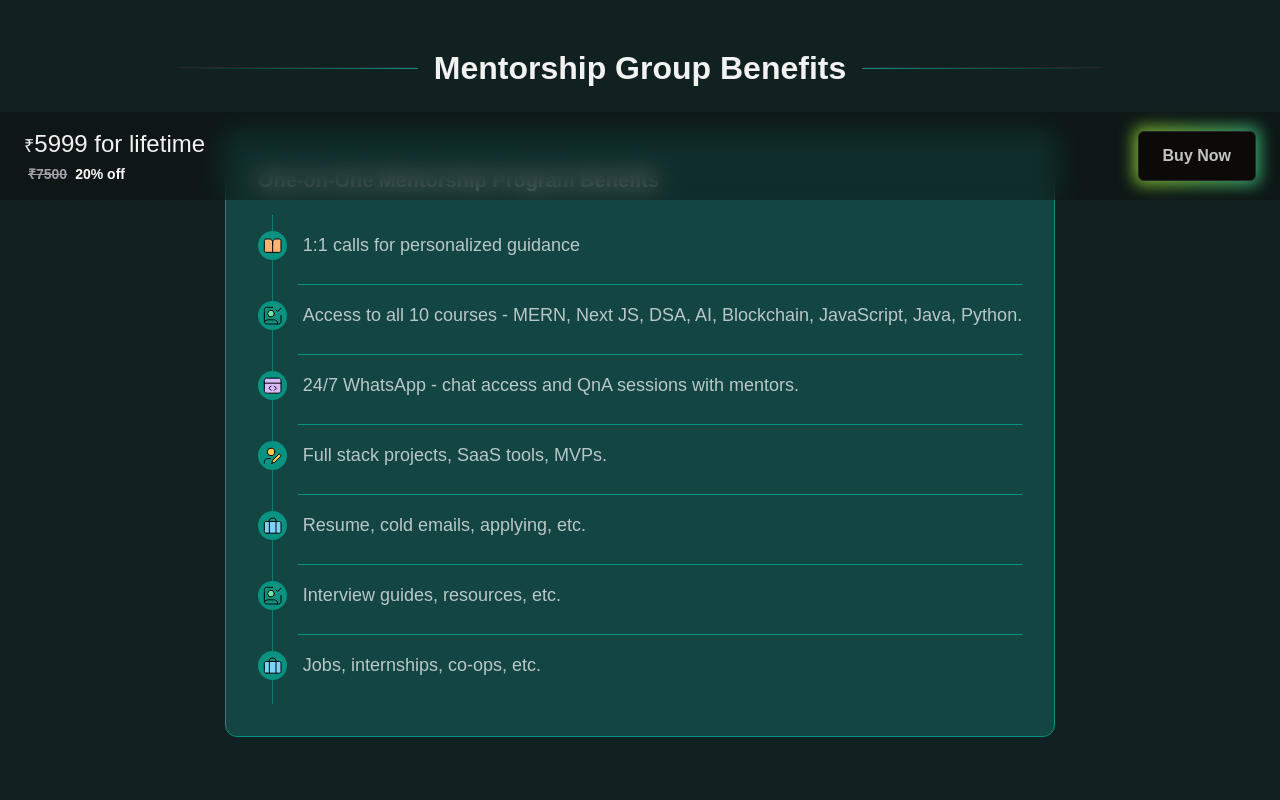
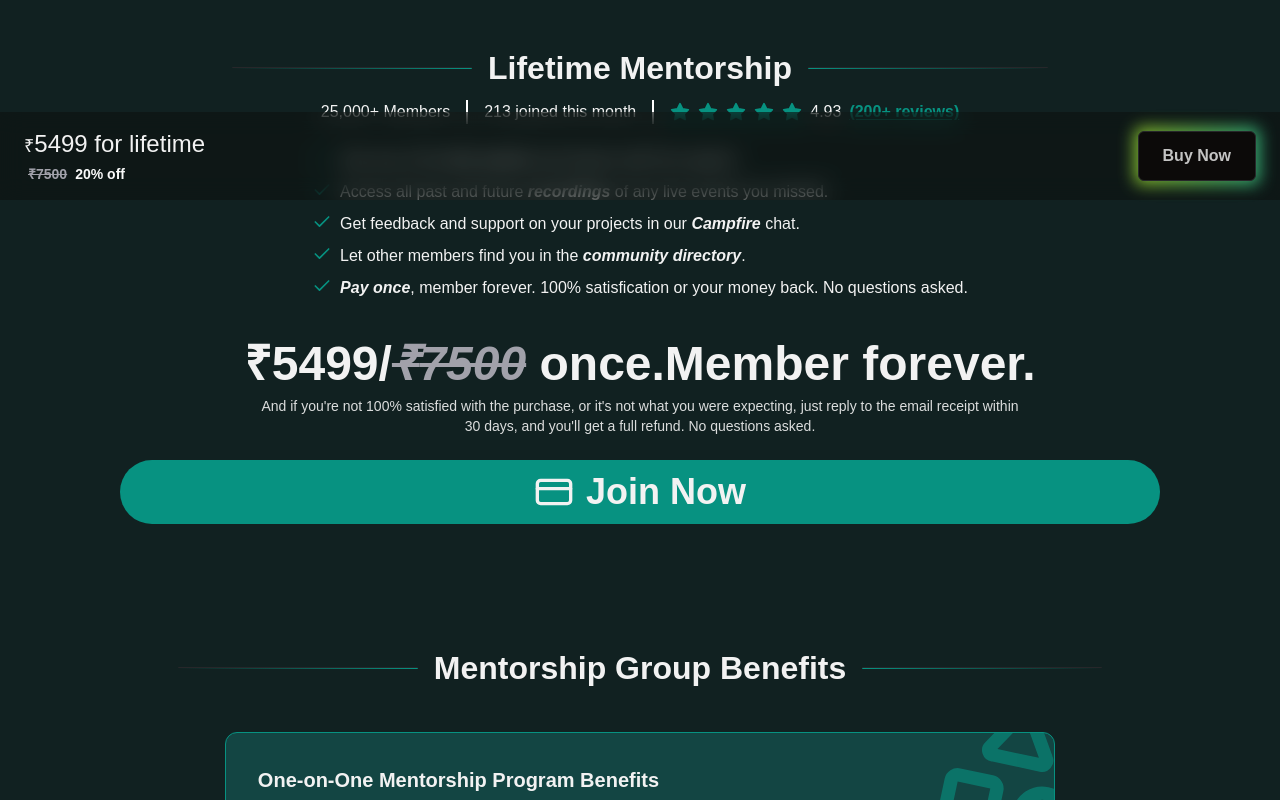
Before and after one commit to deepanshu1422/namastedev-v2, a Next.js app: page /mentorship in a window 1280 px wide. Shown: the part 600-1400 px from the top of the page. Built offline with nearby package versions, Linux system fonts and the light colour scheme; a web font is replaced by a local one.

Commit message:
add: lifetime-mentorship

```diff
--- a/src/app/(main)/mentorship/features.tsx
+++ b/src/app/(main)/mentorship/features.tsx
@@ -1,4 +1,5 @@
 import Reveal from "@/components/framer/reveal";
+import { Shapes } from "lucide-react";
 
 export default function Features() {
   let mentorsipPath = [
@@ -171,7 +172,7 @@ export default function Features() {
         </h2>
         <hr className="max-phone:hidden h-0.5 max-lg:w-20 w-60 max-w-60 rounded bg-gradient-to-l from-0% from-transparent to-100% to-prime" />
       </span>
-      <div className="relative flex flex-col items-start gap-5 rounded-xl border border-prime bg-second p-5 lg:p-8">
+      <div className="relative flex flex-col items-start gap-5 rounded-xl border border-prime bg-second p-5 lg:p-8 overflow-hidden">
         <div className="flex flex-col items-start gap-3 self-stretch">
           <Reveal>
             <span className="self-stretch text-xl font-semibold leading-[30px]">
@@ -199,6 +200,7 @@ export default function Features() {
           ))}
           <div className="absolute -left-[26px] top-0 h-full w-px bg-prime/70"></div>
         </div>
+          <Shapes className="h-40 w-40 rotate-12 absolute -top-10 -right-10 opacity-60 stroke-prime" />
       </div>
     </div>
   );
--- /dev/null
+++ b/src/app/(main)/mentorship/lifetime.tsx
@@ -0,0 +1,51 @@
+import { mentorship } from '@/util/globals'
+import { Check, CreditCard, Star } from 'lucide-react'
+import Link from 'next/link'
+import React from 'react'
+
+export default function Lifetime() {
+
+    const benefits = [
+        <p key={1}>Join any of the <em><strong>live events</strong></em> and interact with the experts.</p>,
+        <p key={2}>Access all past and future <em><strong>recordings</strong></em> of any live events you missed.</p>,
+        <p key={3}>Get feedback and support on your projects in our <em><strong>Campfire</strong></em> chat.</p>,
+        <p key={4}>Let other members find you in the <em><strong>community directory</strong></em>.</p>,
+        <p key={5}><em><strong>Pay once</strong></em>, member forever. 100% satisfication or your money back. No questions asked.</p>,
+    ]
+    return (
+        <div className='m-auto flex flex-col px-5 lg:px-20 py-10 lg:pt-20 max-w-[75rem]'>
+            <span className="flex items-center justify-center gap-4 relative">
+                <hr className="max-phone:hidden h-0.5 max-lg:w-20 w-60 max-w-60 rounded bg-gradient-to-r from-0% from-transparent to-100% to-prime" />
+                <h2 className="font-jakarta phone:shrink-0 text-[2rem] font-extrabold text-center">
+                    Lifetime Mentorship
+                </h2>
+                <hr className="max-phone:hidden h-0.5 max-lg:w-20 w-60 max-w-60 rounded bg-gradient-to-l from-0% from-transparent to-100% to-prime" />
+            </span>
+            <section className='flex mx-auto flex-wrap w-full items-center justify-center md:divide-x-2 divide-white py-2'>
+                <span className='px-1 md:px-4'>25,000+ Members</span>
+                <span className='md:hidden text-prime font-bold'>&</span>
+                <span className='px-1 md:px-4'>213 joined this month</span>
+                <span className='px-1 md:px-4 flex gap-2'>
+                    <div className='flex gap-2 items-center'>
+                        <Star className='h-5 w-5 fill-prime stroke-prime' />
+                        <Star className='h-5 w-5 fill-prime stroke-prime' />
+                        <Star className='h-5 w-5 fill-prime stroke-prime' />
+                        <Star className='h-5 w-5 fill-prime stroke-prime' />
+                        <Star className='h-5 w-5 fill-prime stroke-prime' />
+                    </div>4.93 <Link href={"/testimonials"} className='text-prime font-bold underline-offset-2 underline'>(200+ reviews)</Link></span>
+            </section>
+
+            <div className='flex flex-col gap-2 py-4 mx-auto'>
+                {benefits.map((e, i) => (<span key={i} className='flex gap-2'>
+                    <Check className='shrink-0 w-5 h-5 stroke-prime' />
+                    {e}
+                </span>))}
+            </div>
+
+            <h3 className='font-jakarta font-extrabold text-4xl sm:text-5xl mx-auto sm:pt-6 text-center'>₹{mentorship.price}/<span className='line-through italic text-muted-foreground'>₹{mentorship.ogPrice}</span> once.Member forever.</h3>
+            <p className='m-auto py-2 pb-6 text-center text-sm max-w-3xl text-foreground/90'>And if you&apos;re not 100% satisfied with the purchase, or it&apos;s not what you were expecting, just reply to the email receipt within 30 days, and you&apos;ll get a full refund. No questions asked.</p>
+
+            <Link href={"https://pages.razorpay.com/pl_NRwJhRPeyZEekG/view"} target='_blank' className='bg-prime rounded-full px-4 text-center py-3 max-w-6xl w-full text-3xl sm:text-4xl font-extrabold flex gap-3 justify-center hover:opacity-80 transition-all duration-200'><CreditCard className="h-10 w-10" />Join Now</Link>
+        </div>
+    )
+}
--- a/src/app/(main)/mentorship/page.tsx
+++ b/src/app/(main)/mentorship/page.tsx
@@ -10,6 +10,7 @@ import Features from "./features";
 import MentorshipGallary from "./mentorship-gallery";
 import Floating from "./floating";
 import Script from "next/script";
+import Lifetime from "./lifetime";
 
 export const metadata: Metadata = {
   title: "Mentorship | 30dayscoding",
@@ -166,6 +167,7 @@ export default function Home() {
         desc="Learn from Aryan, Deepanshu, and the 30DC team to get placed this season."
         heroImage="/main/hero_section_mentor.png"
       />
+      <Lifetime />
       <Features />
       <MentorshipGallary />
       <Video
--- a/src/util/globals.ts
+++ b/src/util/globals.ts
@@ -1,5 +1,5 @@
 export const mentorship = {
-    price: 5999,
+    price: 5499,
     ogPrice: 7500,
     discount: 20,
     link: "https://rzp.io/l/kZPObNXZ"
```
